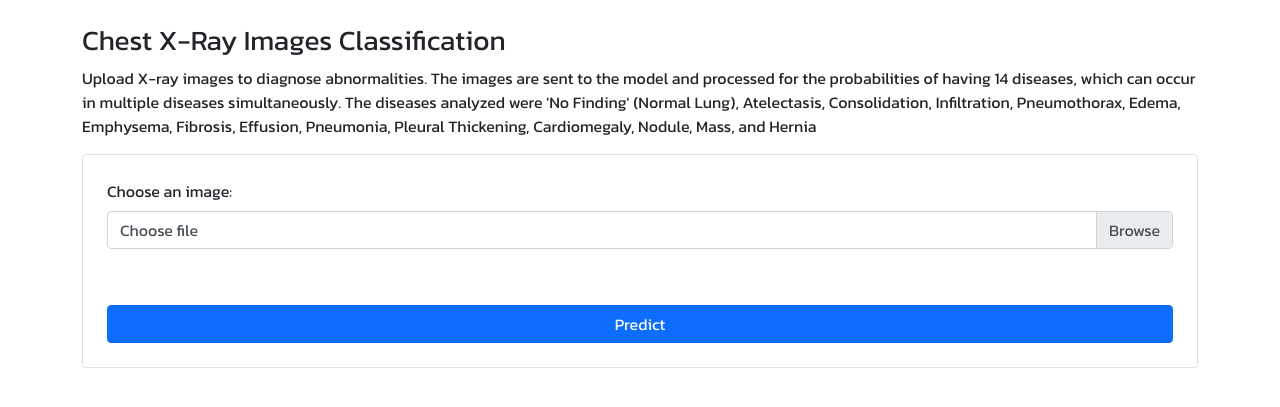
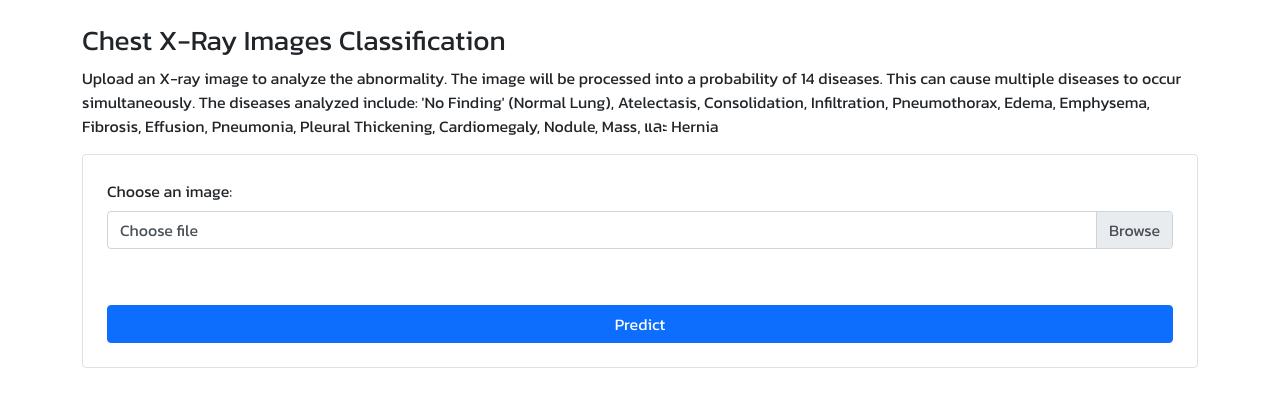
Before and after one commit to chanisara2001/ChestXray-Classification-Web-App, a FastAPI app: page / in a window 1280 px wide. Shown: the part 56-463 px from the top of the page. Run offline with FastAPI, Linux system fonts and the light colour scheme; some libraries are stand-ins or nearby versions.

Commit message:
Update home.html

```diff
--- a/templates/home.html
+++ b/templates/home.html
@@ -4,10 +4,10 @@
 {% block content %}
 
 <h3>Chest X-Ray Images Classification</h3>
-<p>Upload X-ray images to diagnose abnormalities. The images are sent to the model and processed for the probabilities
-    of having 14 diseases, which can occur in multiple diseases simultaneously. The diseases analyzed were 'No Finding' (Normal Lung),
-    Atelectasis, Consolidation, Infiltration, Pneumothorax, Edema, Emphysema, Fibrosis, Effusion,
-    Pneumonia, Pleural Thickening, Cardiomegaly, Nodule, Mass, and Hernia</p>
+<p>Upload an X-ray image to analyze the abnormality. The image will be processed into a probability of 14 diseases. This
+    can cause multiple diseases to occur simultaneously. The diseases analyzed include: 'No Finding' (Normal Lung),
+    Atelectasis, Consolidation, Infiltration, Pneumothorax, Edema, Emphysema, Fibrosis, Effusion, Pneumonia, Pleural
+    Thickening, Cardiomegaly, Nodule, Mass, และ Hernia </p>
 <p></p>
 
 <!-- Form Upload -->
@@ -22,7 +22,7 @@
     </div>
     <div class="form-group">
         <div class="text-center">
-            <img id="preview" src="" alt="" class="img-fluid rounded" style="width: 360px;"/>
+            <img id="preview" src="" alt="" class="img-fluid rounded" style="width: 360px;" />
         </div>
     </div>
     <button type="submit" class="btn btn-primary btn-block" id="prediction">Predict</button>
```
